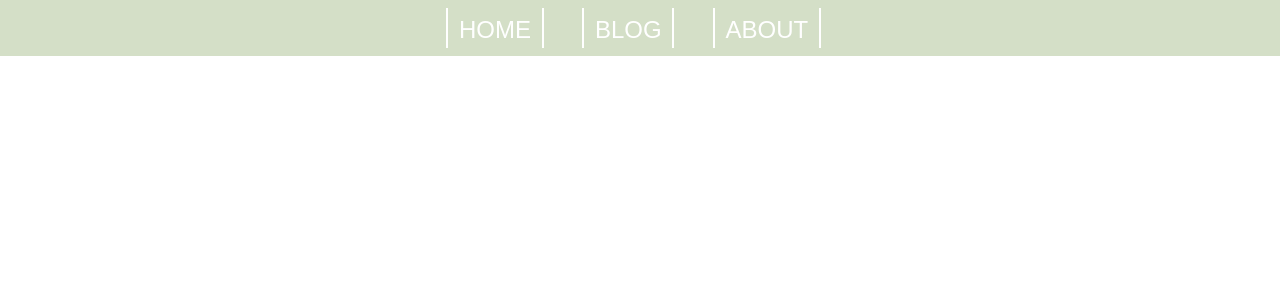
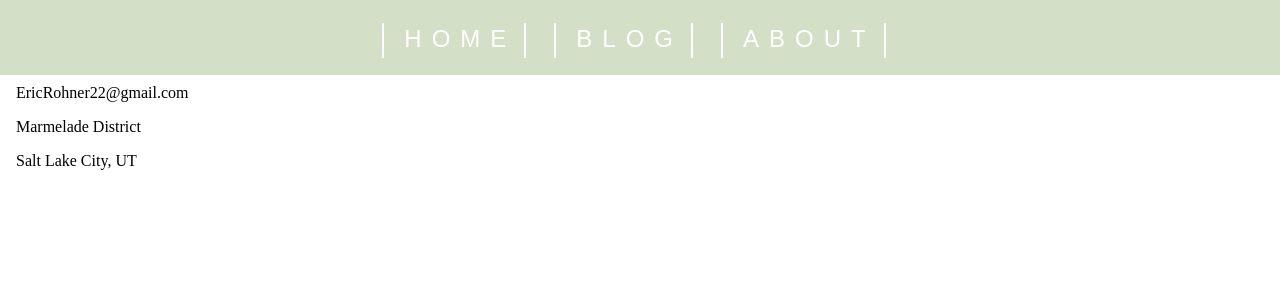
Before and after one commit to EricRohner/scala-port, a React (Create React App) app: page / in a window 1280 px wide. Shown: the top 300 px of the page. Built offline with nearby package versions, Linux system fonts and the light colour scheme.

Commit message:
desk/mobile css

```diff
--- a/src/components/About.js
+++ b/src/components/About.js
@@ -3,9 +3,9 @@ import React, { Fragment, Component } from 'react'
 export default class About extends Component {
   render() {
     return (
-      <Fragment>
+      <body className="about">
         <p>About</p>
-      </Fragment>
+      </body>
     )
   }
 }
--- a/src/components/App.css
+++ /dev/null
@@ -1,14 +0,0 @@
-.App {
-  text-align: center;
-}
-
-.App-header {
-  background-color: #282c34;
-  min-height: 100vh;
-  display: flex;
-  flex-direction: column;
-  align-items: center;
-  justify-content: center;
-  font-size: calc(10px + 2vmin);
-  color: white;
-}
--- a/src/components/App.js
+++ b/src/components/App.js
@@ -1,6 +1,5 @@
 import React, { Component } from 'react'
 import { BrowserRouter as Router, Route} from 'react-router-dom'
-import './App.css'
 import * as routes from '../constants/routes'
 import Navigation from './Navigation'
 import Home from './Home'
--- a/src/components/Blog.js
+++ b/src/components/Blog.js
@@ -3,9 +3,9 @@ import React, { Fragment, Component } from 'react'
 export default class Blog extends Component {
   render() {
     return (
-      <Fragment>
+      <body className="blog">
         <p>Blog</p>
-      </Fragment>
+      </body>
     )
   }
 }
--- a/src/components/ComponentStyles.css
+++ b/src/components/ComponentStyles.css
@@ -1,3 +1,5 @@
+/*    Navigation Header   */
+
 .navHeader{
   position: absolute;
   top: 0;
@@ -11,7 +13,7 @@
   justify-content: center;
 }
 .navHeader a{
-  margin: 2vh 2vw 2vh 1vw;
+  margin: 2vh 2vw 1vh 2vw;
   padding: 0vh 1vw 0vh 1vw;
   position: relative;
   text-decoration: none;
@@ -34,22 +36,92 @@
 
 .navHeader a::before{
   left: 0;
-  top: -1vh;
+  top: -0.75vh;
 
 }
 
 .navHeader a::after{
   right: 0;
-  top: -1vh;
+  top: -0.75vh;
 }
 
 .navHeader a:hover::before,
 .navHeader a:hover::after{
   content: "";
   position: absolute;
-  height: 5vh;
   width: 100%;
   opacity: 0.1;
   pointer-events: none;
   background-color: #6096BA;
 }
+
+/*    Pages   */
+
+body{
+  background-color: #D4DFC7;
+  margin-top: 8vh;
+}
+
+/*    Footer    */
+
+footer{
+
+}
+
+/*    Home    */
+
+.home .left,
+.home .right{
+  position: absolute;
+  height: 105vh;
+  width: 10vw;
+  background-color: #fff;
+}
+
+.home .left{
+  left: 5vw;
+}
+
+.home .right{
+  right: 5vw;
+}
+
+.home .top{
+  position: absolute;
+  left: 0;
+  height: 10vh;
+  width: 100vw;
+  background-color: #fff;
+}
+
+.home .bottom{
+  position: absolute;
+  top: 93vh;
+  left:0;
+  height: 10vh;
+  width: 100vw;
+  background-color: #fff;
+}
+
+
+
+@media only screen and (min-width: 600px) {
+  .navHeader{
+    height: 50px;
+  }
+
+  .navHeader a{
+    font-size: 18px;
+    margin: 5px 10px 10px 10px;
+  }
+
+  .navHeader a::before,
+  .navHeader a::after{
+    height: 17px;
+    top: 1px;
+  }
+
+  body{
+    margin-top: 30px;
+  }
+}
--- a/src/components/Home.js
+++ b/src/components/Home.js
@@ -3,9 +3,26 @@ import React, { Fragment, Component } from 'react'
 export default class Home extends Component {
   render() {
     return (
-      <Fragment>
-        <p>Home</p>
-      </Fragment>
+      <body className="home">
+        <div className="left"></div>
+        <div className="right"></div>
+        <div className="top"></div>
+        <div className="bottom"></div>
+
+        <footer>
+          <p className="contact">Contact:</p>
+          <div className='footerContainer'>
+            <div>
+              <p>(360) 791-5099</p>
+              <p>EricRohner22@gmail.com</p>
+            </div>
+            <div>
+              <p>Marmelade District</p>
+              <p>Salt Lake City, UT</p>
+            </div>
+          </div>
+        </footer>
+      </body>
     )
   }
 }
--- /dev/null
+++ b/src/components/NavDesk.css
@@ -0,0 +1,51 @@
+@media only screen and (min-width: 600px) {
+
+  .navHeader{
+    position: absolute;
+    top: 0;
+    left: 0;
+    margin: 0;
+    padding: 0;
+    background-color: #D4DFC7;
+    width: 100vw;
+    height: 75px;
+    display: flex;
+    justify-content: center;
+  }
+
+  .navHeader a{
+    font-size: 24px;
+    margin: 25px 20px 20px 20px;
+    padding: 0vh 10px 0vh 10px;
+    position: relative;
+    text-decoration: none;
+    color: #fff;
+    font-family: sans-serif;
+    letter-spacing: 10px;
+
+  }
+
+  .navHeader a::before,
+  .navHeader a::after{
+    content: "";
+    position: absolute;
+    height: 35px;
+    width: 2px;
+    pointer-events: none;
+    background-color: #fff;
+    -webkit-transition: width, opacity, background-color;
+    -webkit-transition-duration: 500ms;
+  }
+
+  .navHeader a::before{
+    left: -12px;
+    top: -2px;
+
+  }
+
+  .navHeader a::after{
+    right: 0;
+    top: -2px;
+  }
+
+}
--- /dev/null
+++ b/src/components/NavMobile.css
@@ -0,0 +1,47 @@
+.navHeader{
+  position: absolute;
+  top: 0;
+  left: 0;
+  margin: 0;
+  padding: 0;
+  background-color: red;
+  width: 100vw;
+  height: 50px;
+  display: flex;
+  justify-content: center;
+}
+
+.navHeader a{
+  font-size: 18px;
+  margin: 15px 20px 15px 10px;
+  padding: 0vh 10px 0vh 10px;
+  position: relative;
+  text-decoration: none;
+  color: #fff;
+  font-family: sans-serif;
+  letter-spacing: 1px;
+
+}
+
+.navHeader a::before,
+.navHeader a::after{
+  content: "";
+  position: absolute;
+  height: 25px;
+  width: 2px;
+  pointer-events: none;
+  background-color: #fff;
+  -webkit-transition: width, opacity, background-color;
+  -webkit-transition-duration: 500ms;
+}
+
+.navHeader a::before{
+  left: -2px;
+  top: -2px;
+
+}
+
+.navHeader a::after{
+  right: 0;
+  top: -2px;
+}
--- a/src/components/Navigation.js
+++ b/src/components/Navigation.js
@@ -1,6 +1,7 @@
 import React, {Fragment, Component} from 'react';
 import * as routes from '../constants/routes'
-import './ComponentStyles.css'
+import './NavMobile.css'
+import './NavDesk.css'
 
 export default class Navigation extends Component {
   render() {
```
